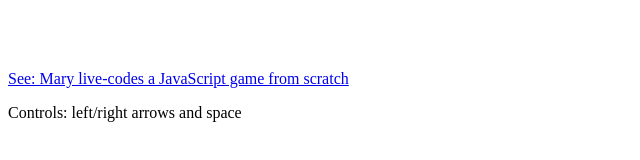
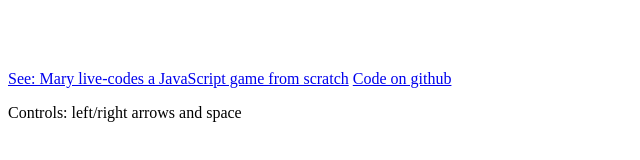
Before and after one commit to serebrov/simple-js-invaders-game, a plain HTML site: page index.html in a window 1280 px wide. Shown: the part 264-424 px from the top of the page, without its empty margins (0-640 px from the left). Drawn offline with Linux system fonts and the light colour scheme.

Commit message:
Add repository link

```diff
--- a/index.html
+++ b/index.html
@@ -5,6 +5,7 @@
         <script src="game.js" type="text/javascript" charset="utf-8"></script>
         <p>
             <a href="https://vimeo.com/105955605">See: Mary live-codes a JavaScript game from scratch</a>
+            <a href="https://github.com/serebrov/simple-js-invaders-game">Code on github</a>
             <div>Controls: left/right arrows and space</div>
         </p>
     </body>
```
